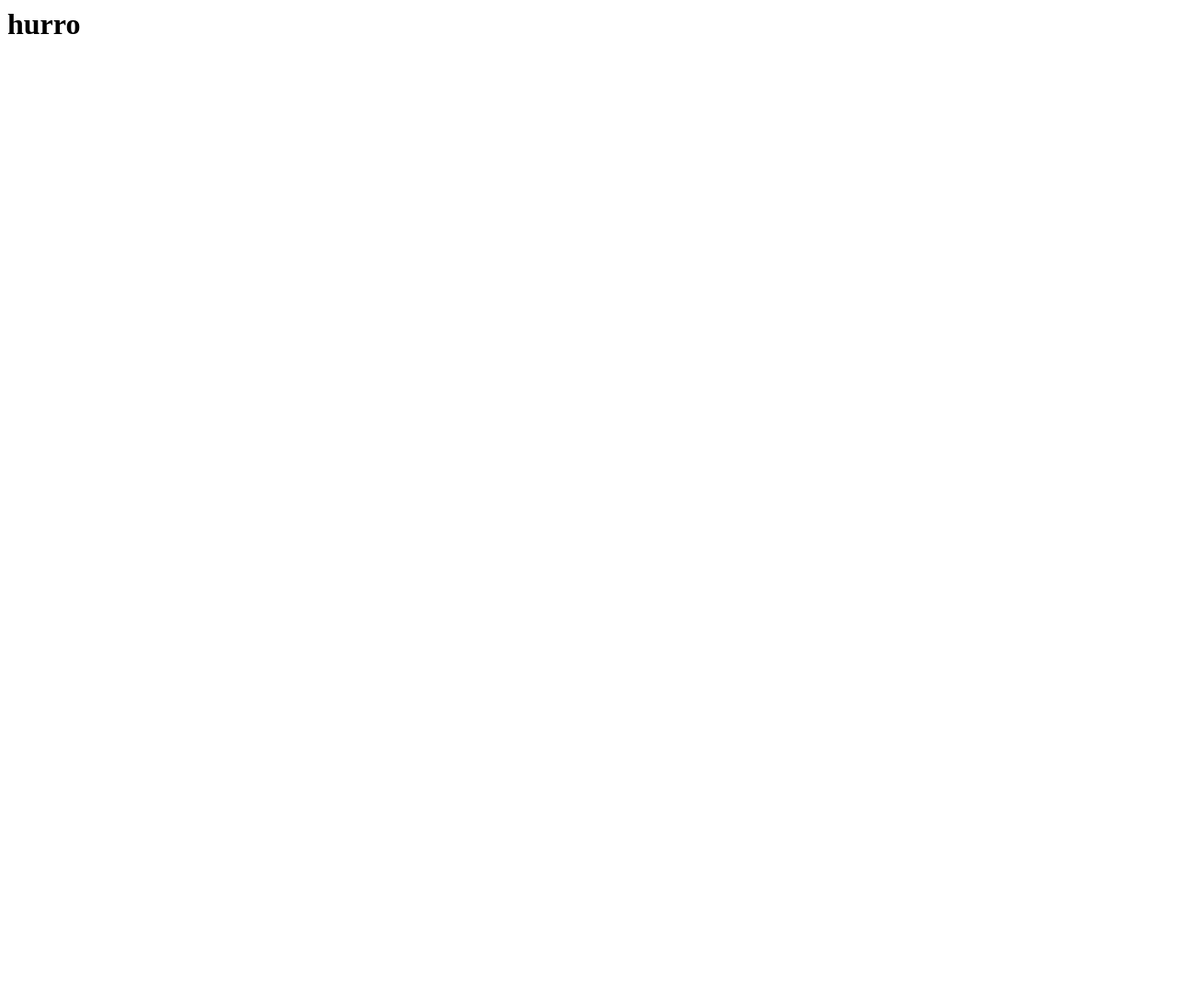
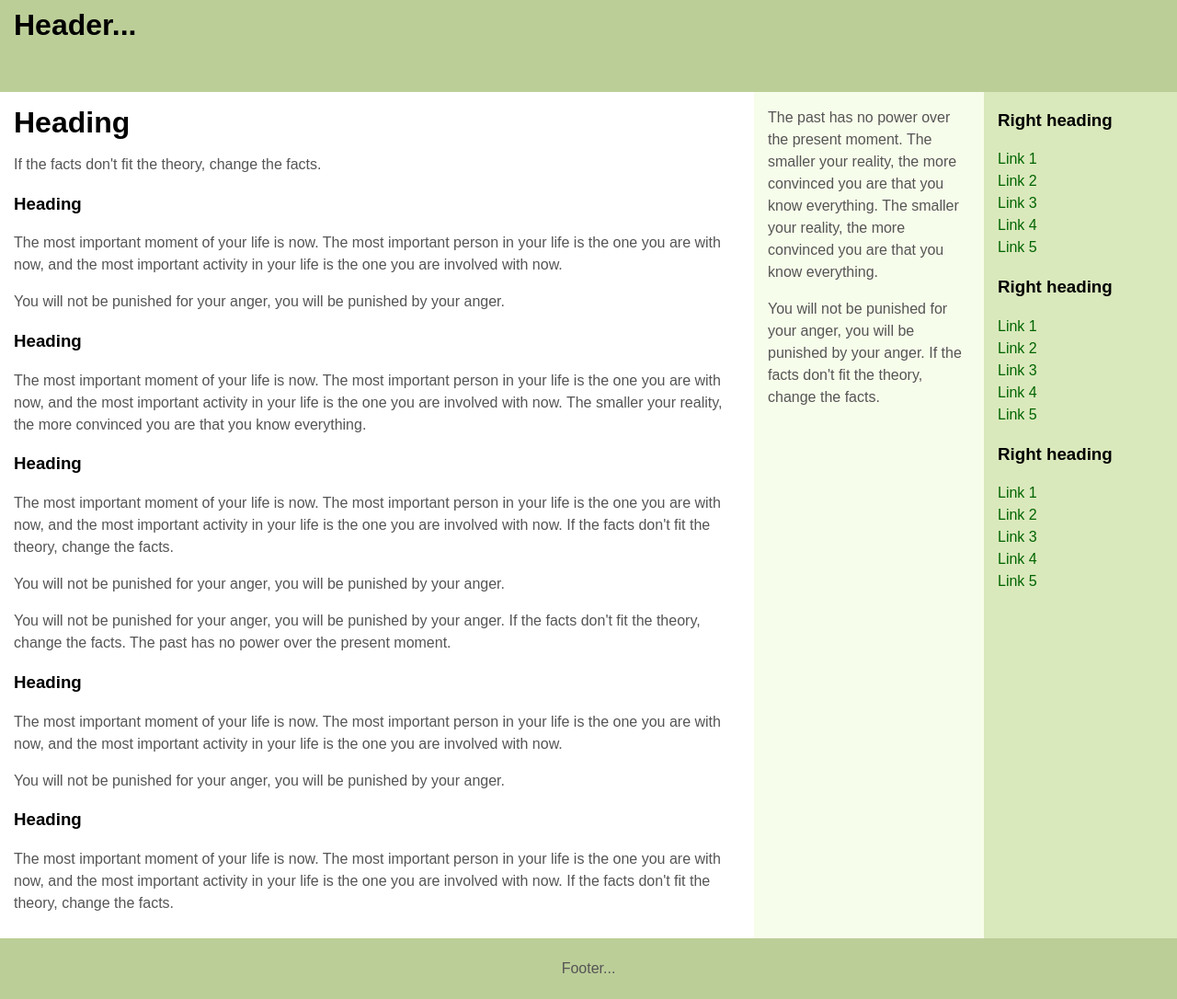
Before and after one commit to camshaw1/352test, a plain HTML site: page index.html in a window 1280 px wide. Shown: the whole page at 92% size. Before the commit the page ends 800 px from the top, so only its background shows below. Drawn offline with Linux system fonts and the light colour scheme.

Commit message:
Update index.html

```diff
--- a/index.html
+++ b/index.html
@@ -1 +1,163 @@
-<h1> hurro </h1>
+
+<!DOCTYPE html>
+<!-- Template by quackit.com -->
+<html>
+	<head>
+		<meta http-equiv="Content-Type" content="text/html; charset=UTF-8">
+		<title>3 Column, Right Menus</title>
+		<style type="text/css">
+
+			body{
+				margin:0;
+				padding:0;
+				font-family: Sans-Serif;
+				line-height: 1.5em;
+			}
+
+			#header {
+				background: #BCCE98;
+				height: 100px;
+			}
+
+			#header h1 {
+				margin: 0;
+				padding-top: 15px;
+			}
+
+			#mainwrapper {
+				overflow: hidden;
+			}
+
+			#contentwrapper{
+				float: left;
+				width: 100%;
+			}
+
+			#content {
+				margin-right: 460px; /* Width of '#rightmenu' and '#leftmenu' combined. */
+				padding-bottom: 10010px;
+				margin-bottom: -10000px;
+			}
+
+			#leftmenu {
+				float: left;
+				width: 250px;
+				margin-left: -460px; /* Width of '#rightmenu' and '#leftmenu' combined. */
+				padding-bottom: 10010px;
+				margin-bottom: -10000px;
+				background: #F7FDEB;
+			}
+
+			#rightmenu {
+				float: left;
+				width: 210px;
+				margin-left: -210px;
+				padding-bottom: 10010px;
+				margin-bottom: -10000px;
+				background: #DAE9BC;
+			}
+
+			#footer{
+				clear: left;
+				width: 100%;
+				background: #BCCE98;
+				text-align: center;
+				padding: 5px 0;
+			}
+
+			.innertube{
+				margin: 15px; /* Padding for content */
+				margin-top: 0;
+			}
+
+
+			p {
+				color: #555;
+			}
+
+			nav ul {
+				list-style-type: none;
+				margin: 0;
+				padding: 0;
+			}
+
+			nav ul a {
+				color: darkgreen;
+				text-decoration: none;
+			}
+
+		</style>
+
+		<script type="text/javascript">
+			/* =============================
+			This script generates sample text for the body content.
+			You can remove this script and any reference to it.
+			 ============================= */
+			var bodyText=["The smaller your reality, the more convinced you are that you know everything.", "If the facts don't fit the theory, change the facts.", "The past has no power over the present moment.", "This, too, will pass.", "</p><p>You will not be punished for your anger, you will be punished by your anger.", "Peace comes from within. Do not seek it without.", "<h3>Heading</h3><p>The most important moment of your life is now. The most important person in your life is the one you are with now, and the most important activity in your life is the one you are involved with now."]
+			function generateText(sentenceCount){
+				for (var i=0; i<sentenceCount; i++)
+				document.write(bodyText[Math.floor(Math.random()*7)]+" ")
+			}
+		</script>
+	</head>
+
+	<body>
+			<header id="header">
+				<div class="innertube">
+					<h1>Header...</h1>
+				</div>
+			</header>
+		<div id="mainwrapper">
+
+			<div id="contentwrapper">
+				<div id="content">
+					<div class="innertube">
+						<h1>Heading</h1>
+						<p><script>generateText(15)</script></p></div>
+				</div>
+			</div>
+
+			<nav id="leftmenu">
+				<div class="innertube">
+					<p><script type="text/javascript">generateText(5)</script></p>
+				</div>
+			</nav>
+
+			<nav id="rightmenu">
+				<div class="innertube">
+					<h3>Right heading</h3>
+					<ul>
+						<li><a href="#">Link 1</a></li>
+						<li><a href="#">Link 2</a></li>
+						<li><a href="#">Link 3</a></li>
+						<li><a href="#">Link 4</a></li>
+						<li><a href="#">Link 5</a></li>
+					</ul>
+					<h3>Right heading</h3>
+					<ul>
+						<li><a href="#">Link 1</a></li>
+						<li><a href="#">Link 2</a></li>
+						<li><a href="#">Link 3</a></li>
+						<li><a href="#">Link 4</a></li>
+						<li><a href="#">Link 5</a></li>
+					</ul>
+					<h3>Right heading</h3>
+					<ul>
+						<li><a href="#">Link 1</a></li>
+						<li><a href="#">Link 2</a></li>
+						<li><a href="#">Link 3</a></li>
+						<li><a href="#">Link 4</a></li>
+						<li><a href="#">Link 5</a></li>
+					</ul>
+				</div>
+			</nav>
+		</div>
+			<footer id="footer">
+				<div class="innertube">
+					<p>Footer...</p>
+				</div>
+			</footer>
+
+	</body>
+
+</html>
```
